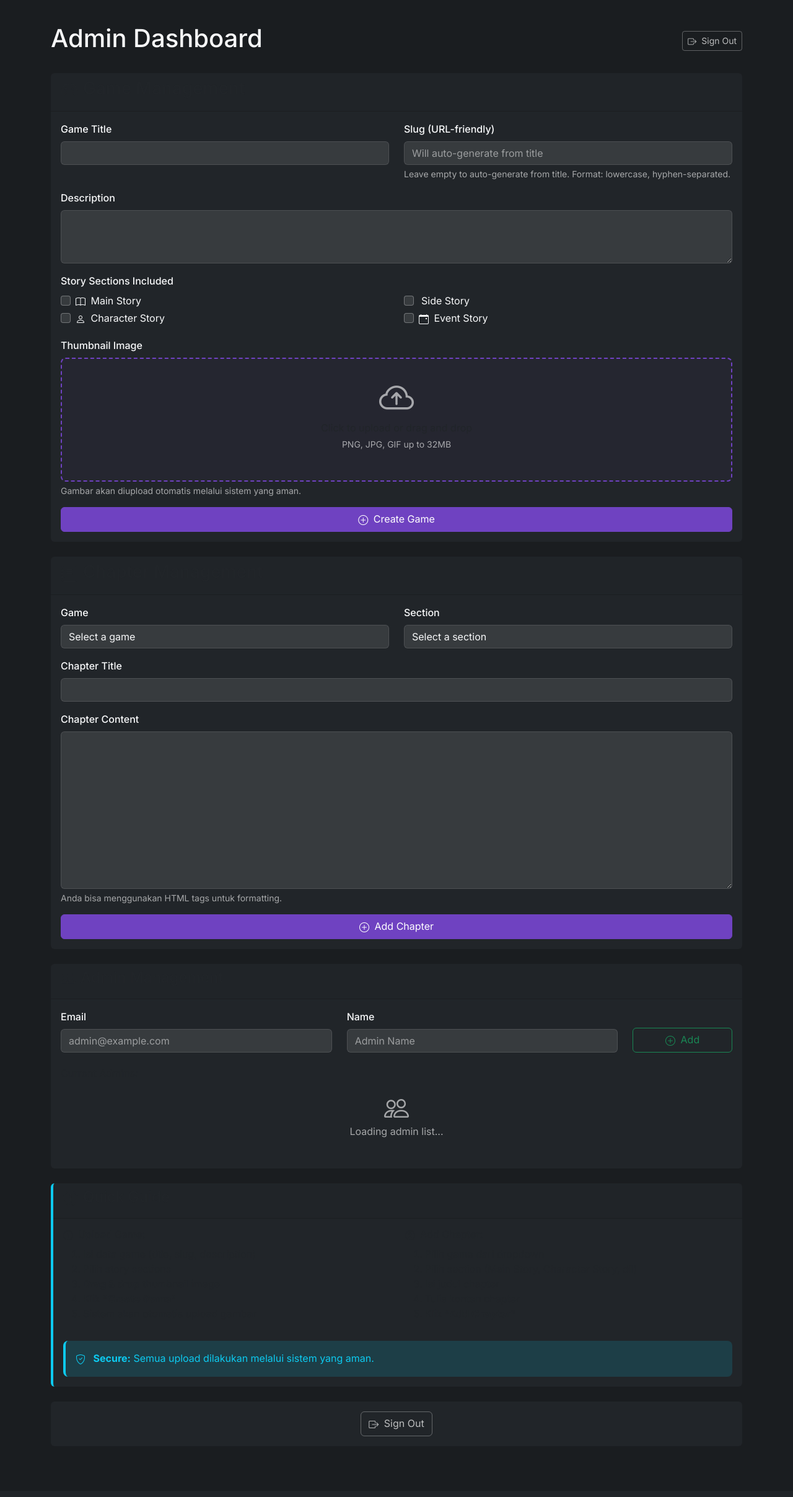
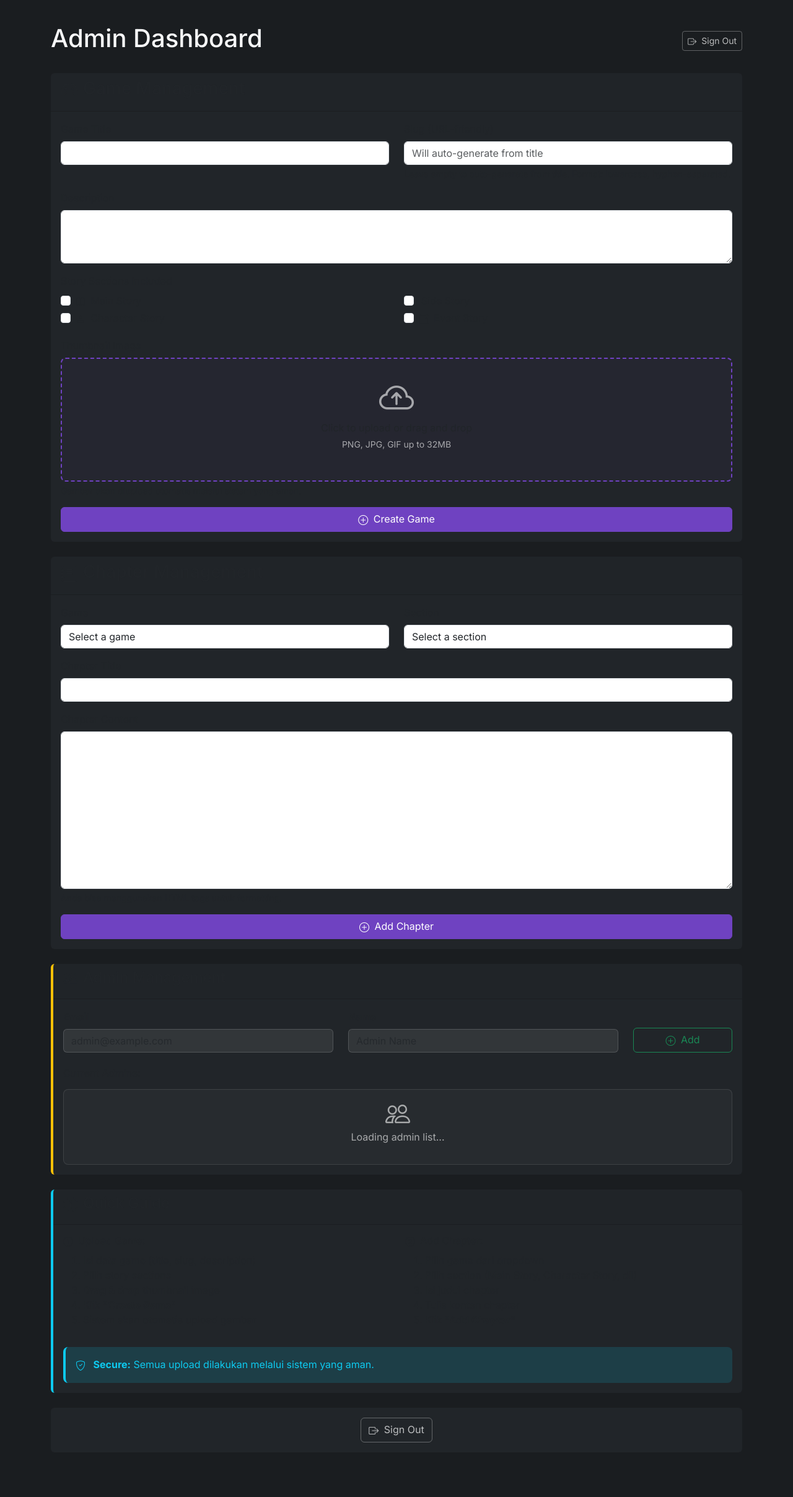
Before and after one commit to sharanroshank/Exeloth-Codex, a web app: file admin.html in a window 1280 px wide. Shown: the part 134-2549 px from the top of the page at 62% size. Before the commit the page ends 2451 px from the top, so only its background shows below. Run offline with its HTML, style and script files only (its server is not run), Linux system fonts and the light colour scheme; some libraries are stand-ins or nearby versions.

Commit message:
fix bug by fatony

```diff
--- a/admin.html
+++ b/admin.html
@@ -46,8 +46,6 @@
 
     <!-- Notification Container -->
     <div id="notification-container" class="position-fixed top-0 end-0 p-3" style="z-index: 9999;"></div>
-
-    <!-- HILANGKAN LOGIN SECTION - LANGSUNG SHOW ADMIN PANEL JIKA SUDAH LOGIN -->
 
     <!-- ADMIN PANEL SECTION (langsung muncul jika sudah login) -->
     <section class="py-5 mt-5" id="admin-panel-section">
@@ -215,11 +213,12 @@
                     </div>
 
                     <!-- Admin Management -->
-                    <div class="card bg-dark mb-4">
+                    <div class="card bg-dark mb-4 admin-management-section">
                         <div class="card-header">
                             <h4><i class="bi bi-people me-2"></i>Admin Management</h4>
                         </div>
                         <div class="card-body">
+                            <!-- Add New Admin Form -->
                             <div class="row mb-4">
                                 <div class="col-md-5">
                                     <label for="new-admin-email" class="form-label">Email</label>
@@ -236,7 +235,8 @@
                                 </div>
                             </div>
 
-                            <h6>Current Admins:</h6>
+                            <!-- Current Admins List -->
+                            <h6 class="mb-3">Current Admins:</h6>
                             <div id="admin-list" class="admin-list">
                                 <div class="text-center text-muted py-3">
                                     <i class="bi bi-people display-6"></i>
--- a/assets/css/style.css
+++ b/assets/css/style.css
@@ -134,25 +134,74 @@
     border-color: #4a2a8a;
 }
 
-/* Admin Management Styles */
-.admin-item {
-    background: rgba(255, 255, 255, 0.05);
-    border-radius: 8px;
-    margin-bottom: 8px;
-    transition: background 0.3s ease;
-    border: 1px solid rgba(255, 255, 255, 0.1);
-}
-
-.admin-item:hover {
-    background: rgba(255, 255, 255, 0.08);
-    border-color: rgba(255, 255, 255, 0.2);
+/* Admin Management Section */
+.admin-management-section {
+    border-left: 4px solid var(--warning-color);
+    background: rgba(255, 193, 7, 0.05);
 }
 
 .admin-list {
     max-height: 400px;
     overflow-y: auto;
+    background: rgba(255, 255, 255, 0.03);
+    border-radius: 8px;
+    padding: 0;
+    border: 1px solid rgba(255, 255, 255, 0.1);
 }
 
+.admin-item {
+    display: flex;
+    justify-content: space-between;
+    align-items: center;
+    padding: 1rem 1.25rem;
+    border-bottom: 1px solid rgba(255, 255, 255, 0.1);
+    transition: background-color 0.2s ease;
+}
+
+.admin-item:last-child {
+    border-bottom: none;
+}
+
+.admin-item:hover {
+    background-color: rgba(255, 255, 255, 0.05);
+}
+
+.admin-item .admin-info {
+    flex: 1;
+}
+
+.admin-item .admin-name {
+    font-weight: 600;
+    color: var(--light-color);
+    margin-bottom: 0.25rem;
+    display: flex;
+    align-items: center;
+}
+
+.admin-item .admin-email {
+    color: rgba(255, 255, 255, 0.7);
+    font-size: 0.875rem;
+    margin-bottom: 0.25rem;
+}
+
+.admin-item .admin-meta {
+    color: rgba(255, 255, 255, 0.5);
+    font-size: 0.75rem;
+}
+
+.admin-item .admin-actions {
+    display: flex;
+    gap: 0.5rem;
+}
+
+.badge-role {
+    font-size: 0.7rem;
+    padding: 0.25rem 0.5rem;
+    margin-left: 0.5rem;
+    font-weight: 500;
+}
+
+/* Scrollbar styling untuk admin list */
 .admin-list::-webkit-scrollbar {
     width: 6px;
 }
@@ -171,49 +220,21 @@
     background: #5a32a3;
 }
 
-.smaller {
-    font-size: 0.75rem;
+/* Form styling improvements */
+.admin-management-section .form-label {
+    font-weight: 600;
+    margin-bottom: 0.5rem;
 }
 
-/* Form Styles */
-.form-control {
-    background-color: rgba(255, 255, 255, 0.1);
-    border: 1px solid rgba(255, 255, 255, 0.2);
-    color: var(--light-color);
+.admin-management-section .form-control {
+    background: rgba(255, 255, 255, 0.08);
+    border: 1px solid rgba(255, 255, 255, 0.15);
 }
 
-.form-control:focus {
-    background-color: rgba(255, 255, 255, 0.15);
+.admin-management-section .form-control:focus {
+    background: rgba(255, 255, 255, 0.12);
     border-color: var(--primary-color);
-    color: var(--light-color);
     box-shadow: 0 0 0 0.2rem rgba(111, 66, 193, 0.25);
-}
-
-.form-control::placeholder {
-    color: rgba(255, 255, 255, 0.5);
-}
-
-.form-text {
-    color: rgba(255, 255, 255, 0.6) !important;
-}
-
-.form-label {
-    color: var(--light-color);
-    font-weight: 500;
-}
-
-.form-check-input {
-    background-color: rgba(255, 255, 255, 0.1);
-    border: 1px solid rgba(255, 255, 255, 0.3);
-}
-
-.form-check-input:checked {
-    background-color: var(--primary-color);
-    border-color: var(--primary-color);
-}
-
-.form-check-label {
-    color: var(--light-color);
 }
 
 /* Button Styles */
@@ -225,6 +246,7 @@
 .btn-outline-success:hover {
     background-color: var(--success-color);
     border-color: var(--success-color);
+    color: var(--dark-color);
 }
 
 .btn-outline-danger {
@@ -235,12 +257,14 @@
 .btn-outline-danger:hover {
     background-color: var(--danger-color);
     border-color: var(--danger-color);
+    color: var(--light-color);
 }
 
 .btn-outline-danger:disabled {
     color: rgba(220, 53, 69, 0.5);
     border-color: rgba(220, 53, 69, 0.3);
     background-color: transparent;
+    cursor: not-allowed;
 }
 
 .btn-outline-secondary {
@@ -404,15 +428,6 @@
     pointer-events: all;
 }
 
-/* Modal backdrop for better focus */
-.modal-backdrop {
-    background-color: rgba(0, 0, 0, 0.7);
-}
-
-.modal-backdrop.show {
-    opacity: 0.7;
-}
-
 /* Responsive adjustments */
 @media (max-width: 768px) {
     .display-4 {
@@ -428,7 +443,24 @@
     }
 
     .admin-item {
+        flex-direction: column;
+        align-items: flex-start;
+        gap: 1rem;
         padding: 1rem !important;
+    }
+
+    .admin-item .admin-actions {
+        align-self: flex-end;
+        width: 100%;
+        justify-content: flex-end;
+    }
+
+    .admin-management-section .row {
+        gap: 1rem;
+    }
+
+    .admin-management-section .col-md-2 {
+        margin-top: 0.5rem;
     }
 
     .card-body {
--- a/assets/js/admin.js
+++ b/assets/js/admin.js
@@ -86,7 +86,6 @@
     }
 }
 
-// ... (FUNGSI LAINNYA TETAP SAMA)
 // Update user info in UI
 function updateUserInfo(user) {
     const userInfoElement = document.getElementById('user-info');
@@ -475,17 +474,21 @@
         querySnapshot.forEach((doc) => {
             const admin = doc.data();
             const adminItem = document.createElement('div');
-            adminItem.className = 'admin-item d-flex justify-content-between align-items-center p-3 border-bottom';
+            adminItem.className = 'admin-item';
             adminItem.innerHTML = `
-                <div class="flex-grow-1">
-                    <div class="d-flex align-items-center">
-                        <strong>${admin.name}</strong>
-                        <span class="badge ${admin.role === 'superadmin' ? 'bg-warning' : 'bg-primary'} ms-2">${admin.role}</span>
+                <div class="admin-info">
+                    <div class="admin-name">
+                        ${admin.name}
+                        <span class="badge ${admin.role === 'superadmin' ? 'bg-warning' : 'bg-primary'} badge-role">
+                            ${admin.role}
+                        </span>
                     </div>
-                    <div class="text-muted small">${admin.email}</div>
-                    <div class="text-muted smaller">Added: ${formatDate(admin.addedAt?.toDate())} by ${admin.addedByName || admin.addedBy || 'system'}</div>
+                    <div class="admin-email">${admin.email}</div>
+                    <div class="admin-meta">
+                        Added: ${formatDate(admin.addedAt?.toDate())} by ${admin.addedByName || admin.addedBy || 'system'}
                     </div>
-                <div>
+                </div>
+                <div class="admin-actions">
                     <button class="btn btn-sm btn-outline-danger" onclick="removeAdmin('${admin.email}')"
                             ${admin.role === 'superadmin' || admin.email === currentUser?.email ? 'disabled' : ''}
                             title="${admin.role === 'superadmin' ? 'Cannot remove superadmin' : admin.email === currentUser?.email ? 'Cannot remove yourself' : 'Remove admin'}">
@@ -503,7 +506,7 @@
         const adminList = document.getElementById('admin-list');
         if (adminList) {
             adminList.innerHTML = `
-                <div class="alert alert-danger">
+                <div class="alert alert-danger m-3">
                     <i class="bi bi-exclamation-triangle me-2"></i>
                     Error loading admin list: ${error.message}
                 </div>
@@ -541,6 +544,22 @@
 // Helper function to format date
 function formatDate(date) {
     if (!date) return 'Unknown';
+
+    const now = new Date();
+    const diffMs = now - date;
+    const diffDays = Math.floor(diffMs / (1000 * 60 * 60 * 24));
+
+    if (diffDays === 0) {
+        return 'Today, ' + date.toLocaleTimeString('en-US', {
+            hour: '2-digit',
+            minute: '2-digit'
+        });
+    } else if (diffDays === 1) {
+        return 'Yesterday, ' + date.toLocaleTimeString('en-US', {
+            hour: '2-digit',
+            minute: '2-digit'
+        });
+    } else {
         return date.toLocaleDateString('en-US', {
             year: 'numeric',
             month: 'short',
@@ -548,6 +567,7 @@
             hour: '2-digit',
             minute: '2-digit'
         });
+    }
 }
 
 // Initialize admin panel when DOM is loaded
```
Lines whose indentation alone changed are shown as unchanged.
